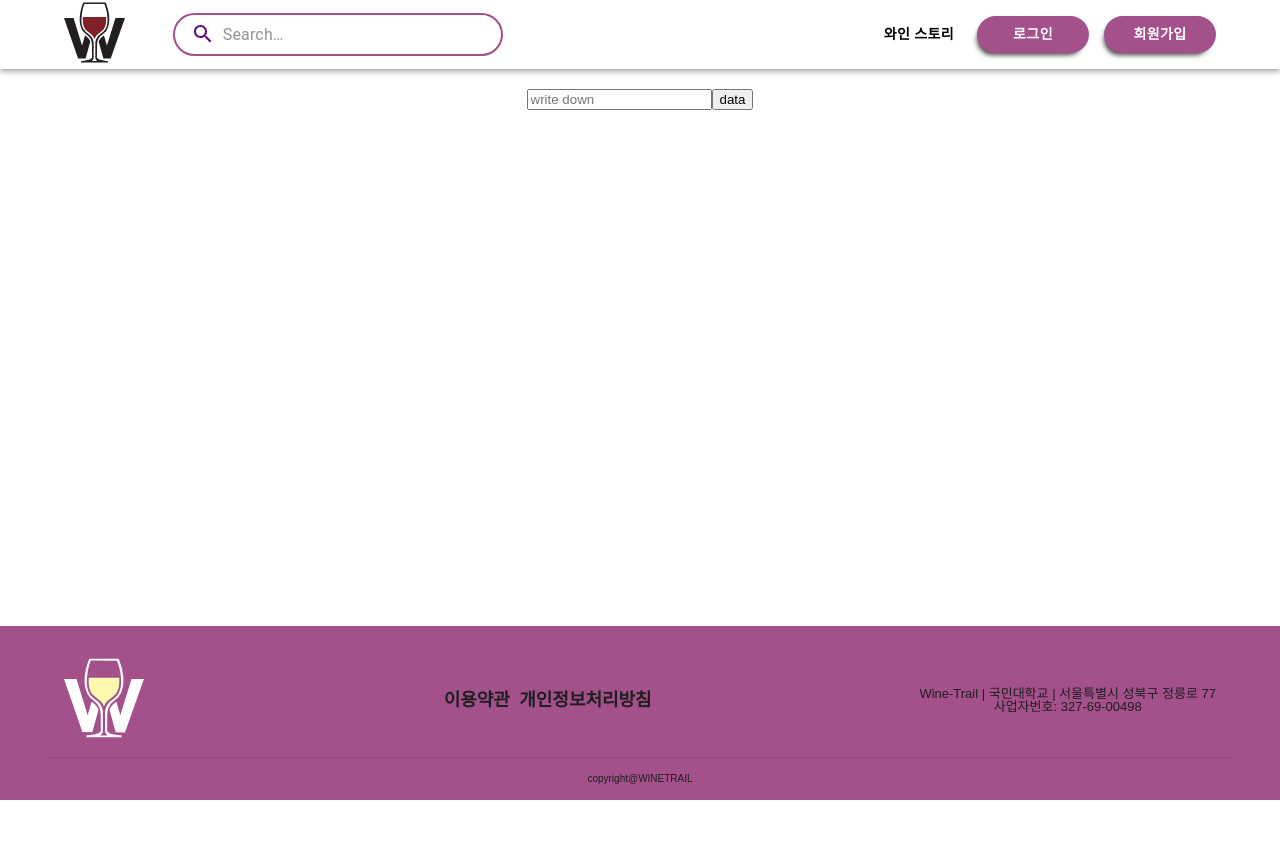
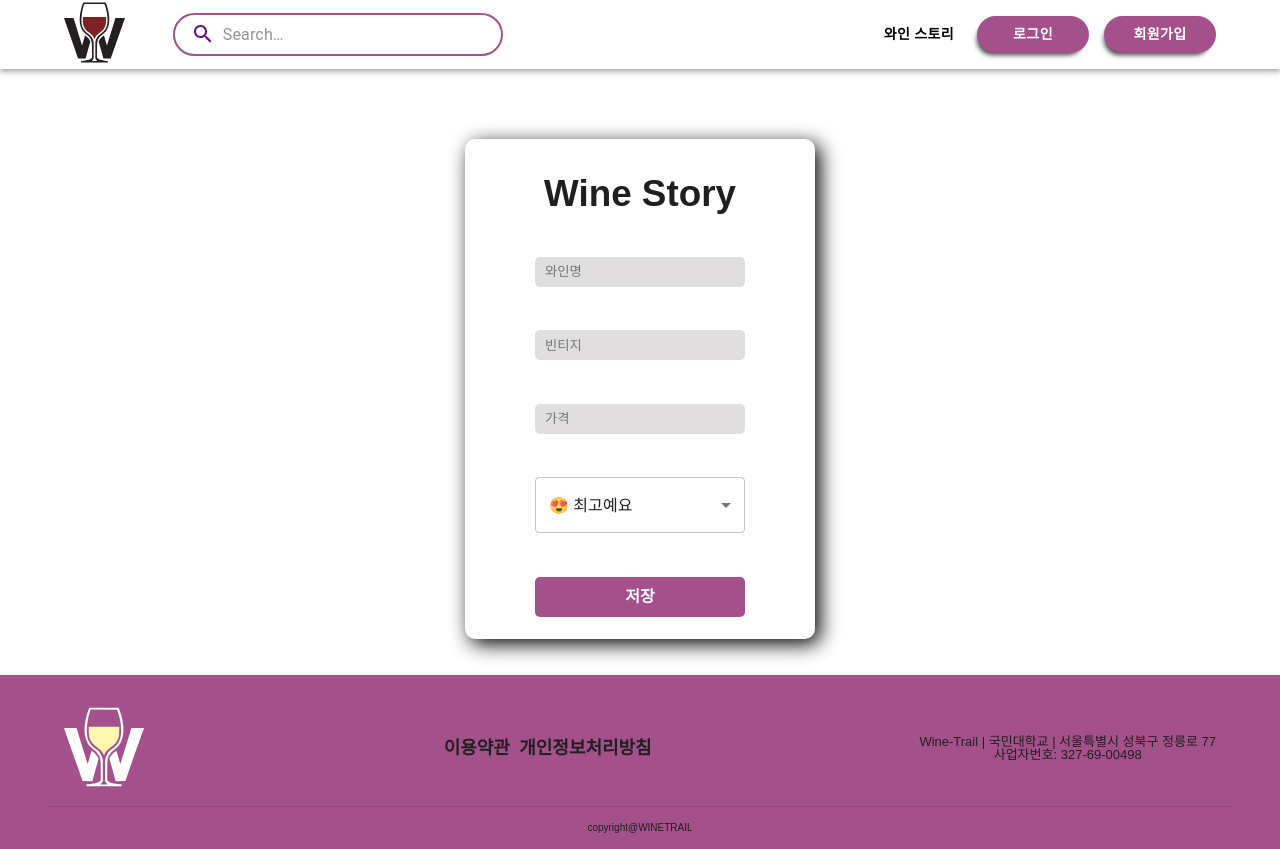
Before and after one commit to jihyoung9912/WineTrail, a React (Create React App) app: page /stories/new in a window 1280 px wide. Before the commit the page ends 800 px from the top, so only its background shows below. Built offline with nearby package versions, Linux system fonts and the light colour scheme; no server answers.

Commit message:
feat: post story logic

```diff
--- a/src/hooks/usePostFireStore.ts
+++ b/src/hooks/usePostFireStore.ts
@@ -1,16 +1,29 @@
 import { dbService, dbAddDoc, dbCollection } from 'firebases/FBInstance';
+import { enqueueSnackbar } from 'notistack';
+import { useNavigate } from 'react-router-dom';
+import { useState } from 'react';
 
 export const usePostFireStore = () => {
+  const [isLoading, setIsLoading] = useState(false);
+  const navigate = useNavigate();
   const postData = async (data: any) => {
+    setIsLoading(true);
     try {
       const docRef = await dbAddDoc(dbCollection(dbService, 'wineStories'), {
         data,
         createAt: Date.now(),
       });
-      console.log('Document written with ID: ', docRef);
+      navigate('/stories');
+      enqueueSnackbar(`스토리 작성이 완료되었습니다.`, {
+        variant: 'success',
+      });
+      setIsLoading(false);
     } catch (error) {
-      console.error('Error adding document: ', error);
+      enqueueSnackbar(`스토리 작성에 실패하였습니다.`, {
+        variant: 'error',
+      });
+      setIsLoading(false);
     }
   };
-  return { postData };
+  return { postData, isLoading };
 };
--- a/src/pages/NewStories.tsx
+++ b/src/pages/NewStories.tsx
@@ -1,27 +1,171 @@
 import React, { useState } from 'react';
 import { usePostFireStore } from 'hooks/usePostFireStore';
+// eslint-disable-next-line import/named
+import { Select, SelectChangeEvent } from '@mui/material';
+import MenuItem from '@mui/material/MenuItem';
+import styled from 'styled-components';
+import { COLORS } from '../constants/COLOR';
+import Spinner from '../components/Common/Spinner';
+import { enqueueSnackbar } from 'notistack';
+
+const Container = styled.div`
+  width: 350px;
+  height: 500px;
+  overflow: hidden;
+  border-radius: 10px;
+  box-shadow: 5px 5px 20px #000;
+  margin-top: 50px;
+`;
+
+const Form = styled.form`
+  display: flex;
+  justify-content: center;
+  align-items: center;
+  flex-wrap: wrap;
+  height: 100%;
+`;
+
+const SignLabel = styled.label`
+  color: ${COLORS.fontPrimary};
+  font-size: 2.3em;
+  font-weight: bold;
+  cursor: pointer;
+  margin-top: 1rem;
+`;
+
+const Input = styled.input`
+  width: 60%;
+  height: 30px;
+  background: ${COLORS.primaryVariant};
+  padding: 10px;
+  border: none;
+  outline: none;
+  border-radius: 5px;
+`;
+
+const SubmitButton = styled.button`
+  display: flex;
+  justify-content: center;
+  align-items: center;
+  width: 60%;
+  height: 40px;
+  color: ${COLORS.white};
+  background: ${COLORS.primary};
+  font-size: 1rem;
+  font-weight: bold;
+  outline: none;
+  border: none;
+  border-radius: 5px;
+  transition: 0.2s ease-in;
+  cursor: pointer;
+  :hover {
+    background: ${COLORS.secondary};
+  }
+`;
 
 const NewStories = () => {
-  const { postData } = usePostFireStore();
-  const [data, setData] = useState('');
+  const { postData, isLoading } = usePostFireStore();
+  const init = {
+    wineName: '',
+    vintage: '',
+    price: '',
+    satisfaction: '0',
+  };
+  const [wineData, setWineData] = useState(init);
 
   const onSubmit = (e: React.FormEvent) => {
     e.preventDefault();
-    postData({ data }).then(() => {
-      setData('');
+    if (wineData.wineName === '' || wineData.vintage === '' || wineData.price === '') {
+      enqueueSnackbar(`공백 없이 작성해주세요.`, {
+        variant: 'error',
+      });
+      return;
+    }
+    postData({ wineData }).then(() => {
+      setWineData(init);
     });
   };
 
-  const onChange = ({ target: { value } }: React.ChangeEvent<HTMLInputElement>) => {
-    setData(value);
+  const onChange = (e: React.ChangeEvent<HTMLInputElement> | SelectChangeEvent<string>) => {
+    const {
+      target: { name, value },
+    } = e;
+    if (name === 'wineName') {
+      setWineData({
+        ...wineData,
+        wineName: value,
+      });
+    }
+    if (name === 'vintage') {
+      setWineData({
+        ...wineData,
+        vintage: value,
+      });
+    }
+    if (name === 'price') {
+      setWineData({
+        ...wineData,
+        price: value,
+      });
+    }
+    if (name === 'satisfaction') {
+      setWineData({
+        ...wineData,
+        satisfaction: value,
+      });
+    }
   };
 
   return (
     <>
-      <form onSubmit={onSubmit}>
-        <input type="text" value={data} onChange={onChange} placeholder="write down" />
-        <input type="submit" value="data" />
-      </form>
+      {isLoading ? (
+        <Spinner />
+      ) : (
+        <Container>
+          <Form onSubmit={onSubmit}>
+            <SignLabel>Wine Story</SignLabel>
+            <Input
+              type="text"
+              name="wineName"
+              value={wineData?.wineName}
+              onChange={onChange}
+              placeholder="와인명"
+              required
+            />
+            <Input
+              type="number"
+              name="vintage"
+              value={wineData?.vintage}
+              onChange={onChange}
+              placeholder="빈티지"
+              required
+            />
+            <Input
+              type="number"
+              name="price"
+              value={wineData?.price}
+              onChange={onChange}
+              placeholder="가격"
+              required
+            />
+            <Select
+              value={wineData?.satisfaction}
+              name="satisfaction"
+              onChange={onChange}
+              style={{ width: '60%' }}
+            >
+              <MenuItem value={'0'}>😍 최고예요</MenuItem>
+              <MenuItem value={'1'}>😊️ 만족했어요</MenuItem>
+              <MenuItem value={'2'}>🙂 괜찮았어요</MenuItem>
+              <MenuItem value={'3'}>😕 그저 그래요</MenuItem>
+              <MenuItem value={'4'}>😔 별로예요</MenuItem>
+            </Select>
+            <SubmitButton type="submit" onClick={onSubmit}>
+              저장
+            </SubmitButton>
+          </Form>
+        </Container>
+      )}
     </>
   );
 };
```
